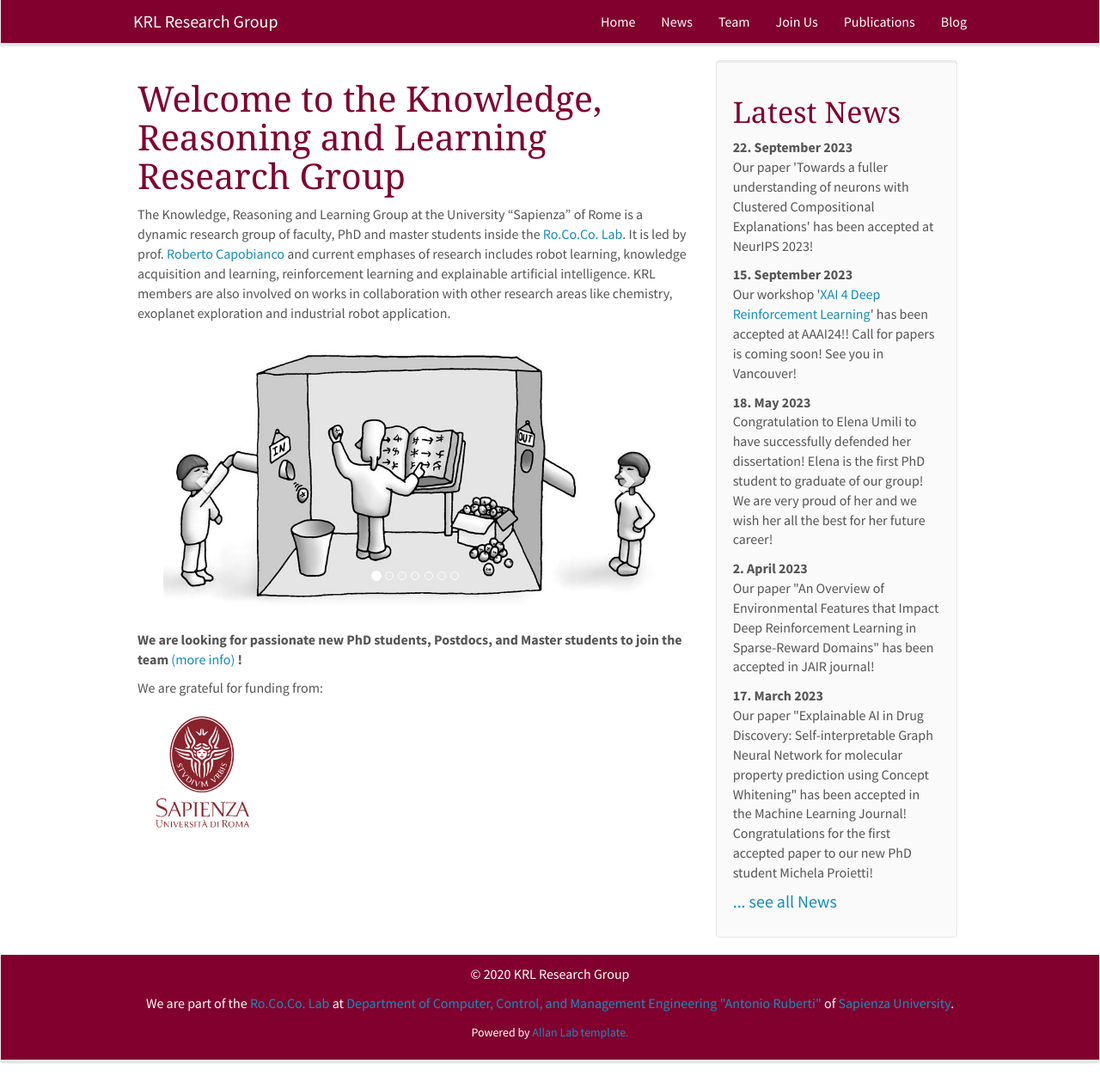
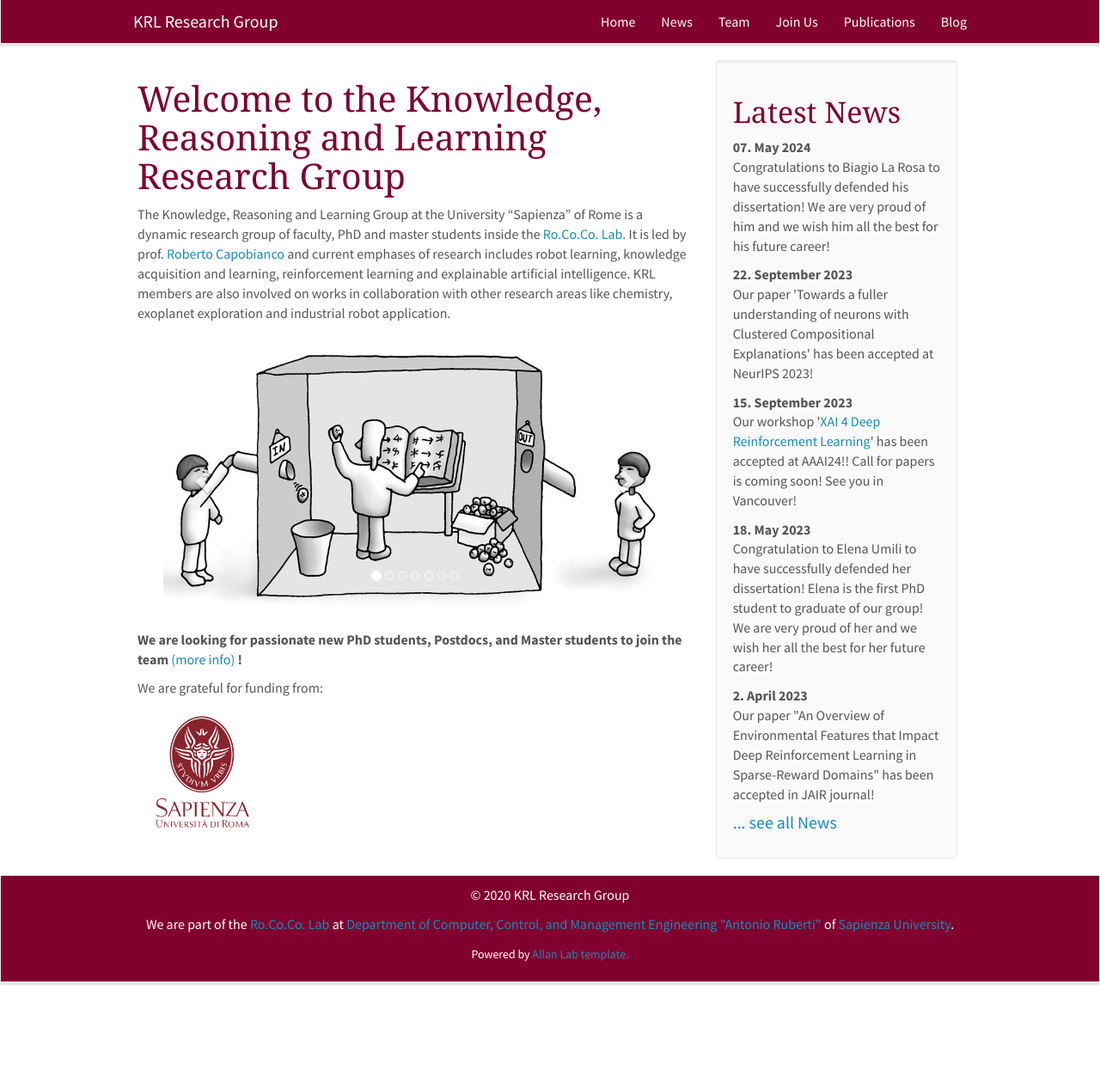
Before and after one commit to KRLGroup/krlgroup.github.io, a Jekyll site: the page built from _pages/home.md, in a window 1280 px wide and 1259 px high. Shown: the whole window at 86% size. Built offline with Jekyll 4.4.1, drawn with Linux system fonts in a browser that asks for light colours; nearby versions of some CDN libraries.

Commit message:
Update news.yml with Biagio's Graduation

```diff
--- a/_data/news.yml
+++ b/_data/news.yml
@@ -1,3 +1,6 @@
+
+- date: 07. May 2024
+  headline: "Congratulations to Biagio La Rosa to have successfully defended his dissertation! We are very proud of him and we wish him all the best for his future career!"
 
 - date: 22. September 2023
   headline: "Our paper 'Towards a fuller understanding of neurons with Clustered Compositional Explanations' has been accepted at NeurIPS 2023!"
```
